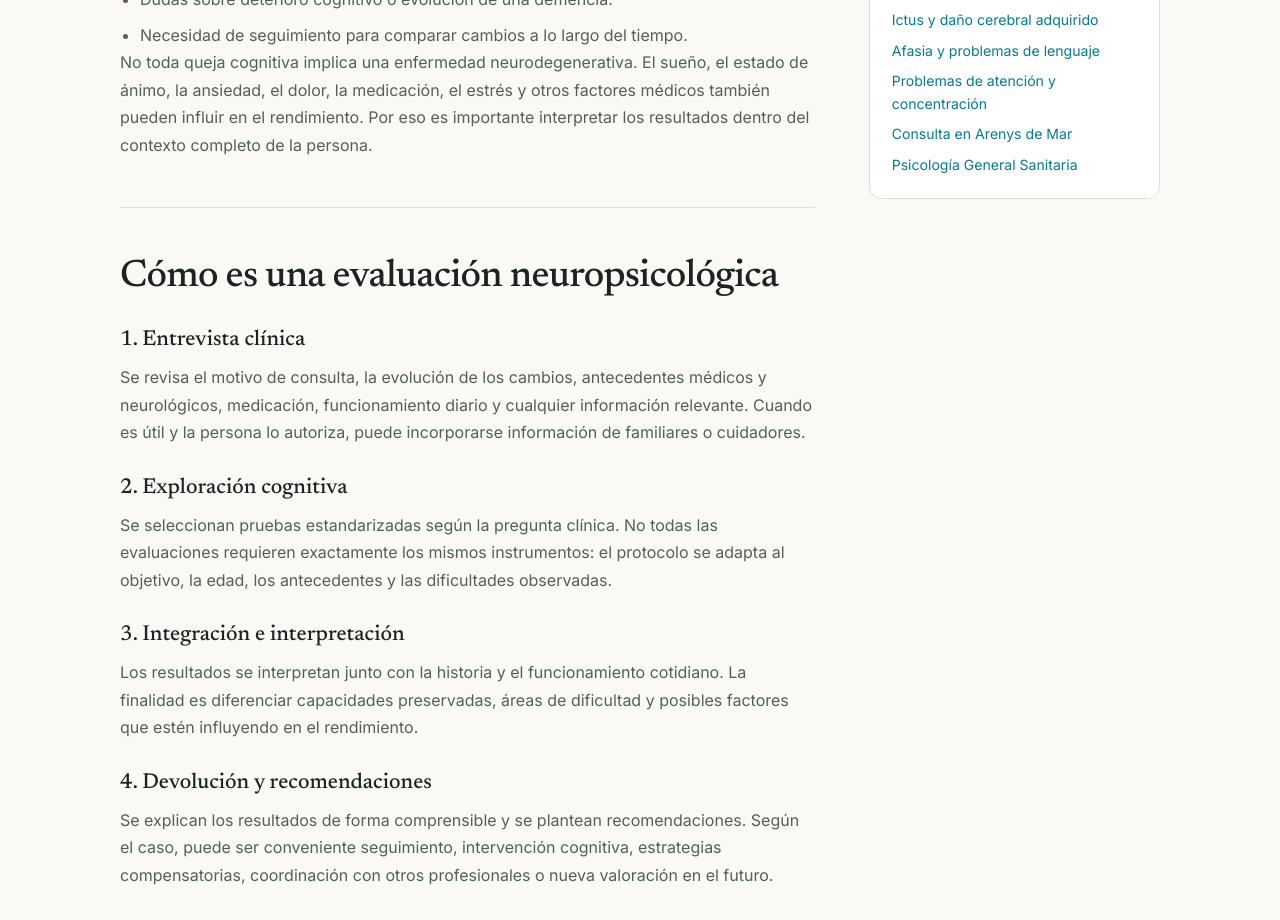
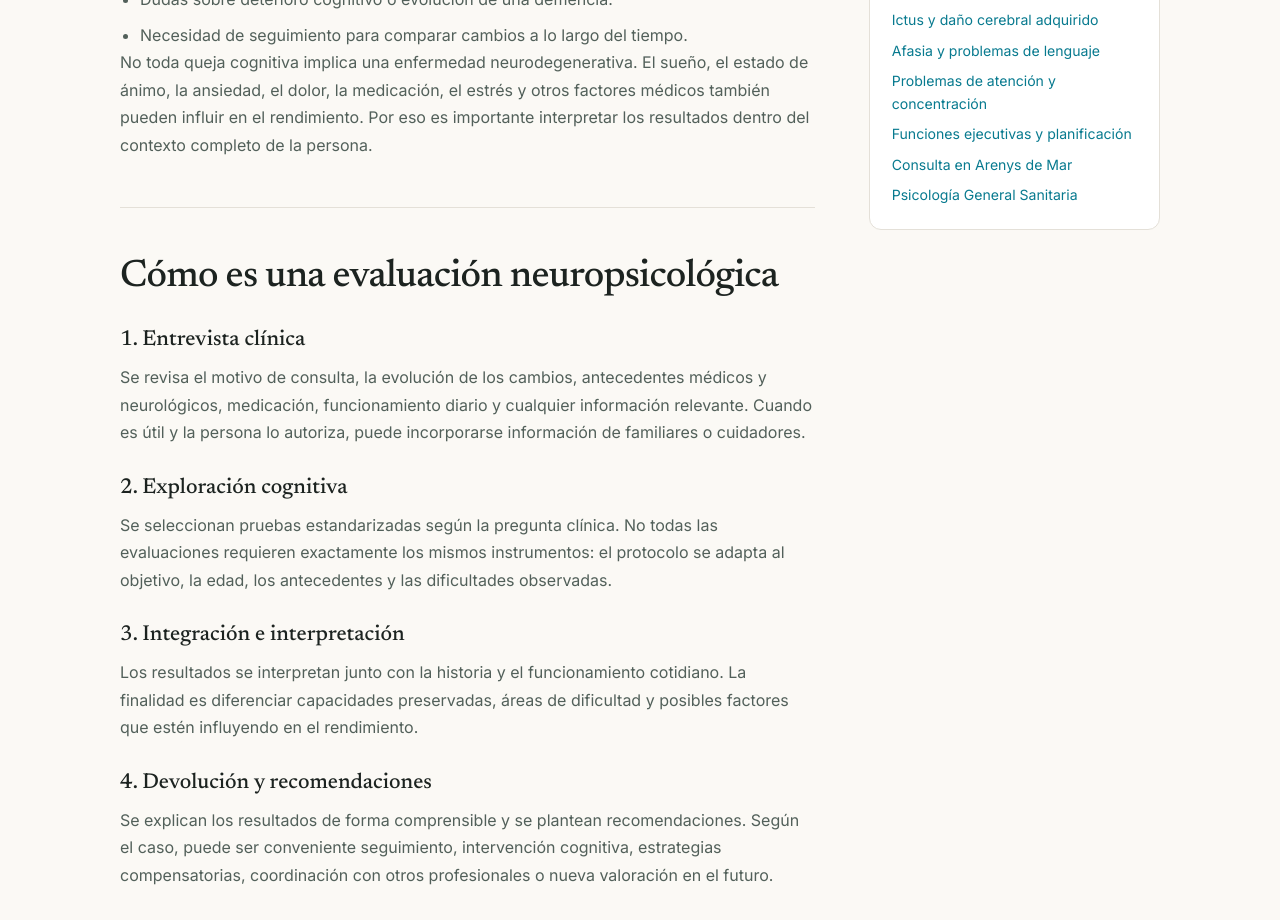
Before and after one commit to carolinasanchezgirona/Portfolio-Carolina, a Next.js app: page /neuropsicologia in a window 1280 px wide. Shown: the part 1260-2180 px from the top of the page. Built offline with nearby package versions, Linux system fonts and the light colour scheme.

Commit message:
SEO: link executive functions page

```diff
--- a/app/neuropsicologia/page.tsx
+++ b/app/neuropsicologia/page.tsx
@@ -151,6 +151,7 @@ export default function NeuropsychologyPage() {
               <a href="/ictus-y-dano-cerebral-adquirido/">Ictus y daño cerebral adquirido</a>
               <a href="/afasia-y-problemas-de-lenguaje/">Afasia y problemas de lenguaje</a>
               <a href="/problemas-de-atencion-y-concentracion-en-adultos/">Problemas de atención y concentración</a>
+              <a href="/funciones-ejecutivas-y-planificacion-en-adultos/">Funciones ejecutivas y planificación</a>
               <a href="/psicologa-arenys-de-mar/">Consulta en Arenys de Mar</a>
               <a href="/psicologia/">Psicología General Sanitaria</a>
             </div>
```
